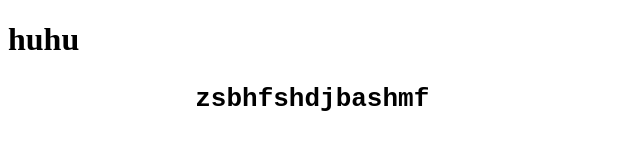
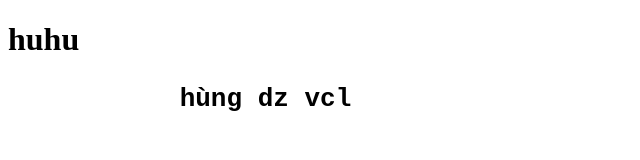
Before and after one commit to tanhung1004/GITBRANCH-, a plain HTML site: page index.html in a window 1280 px wide. Shown: the whole page, without its empty margins (0-640 px from the left). Drawn offline with Linux system fonts and the light colour scheme.

Commit message:
1.cmt lần 1

```diff
--- a/index.html
+++ b/index.html
@@ -9,7 +9,7 @@
     <h1>
       huhu
       <pre>
-            zsbhfshdjbashmf
+           hùng dz vcl
         </pre
       >
     </h1>
```
